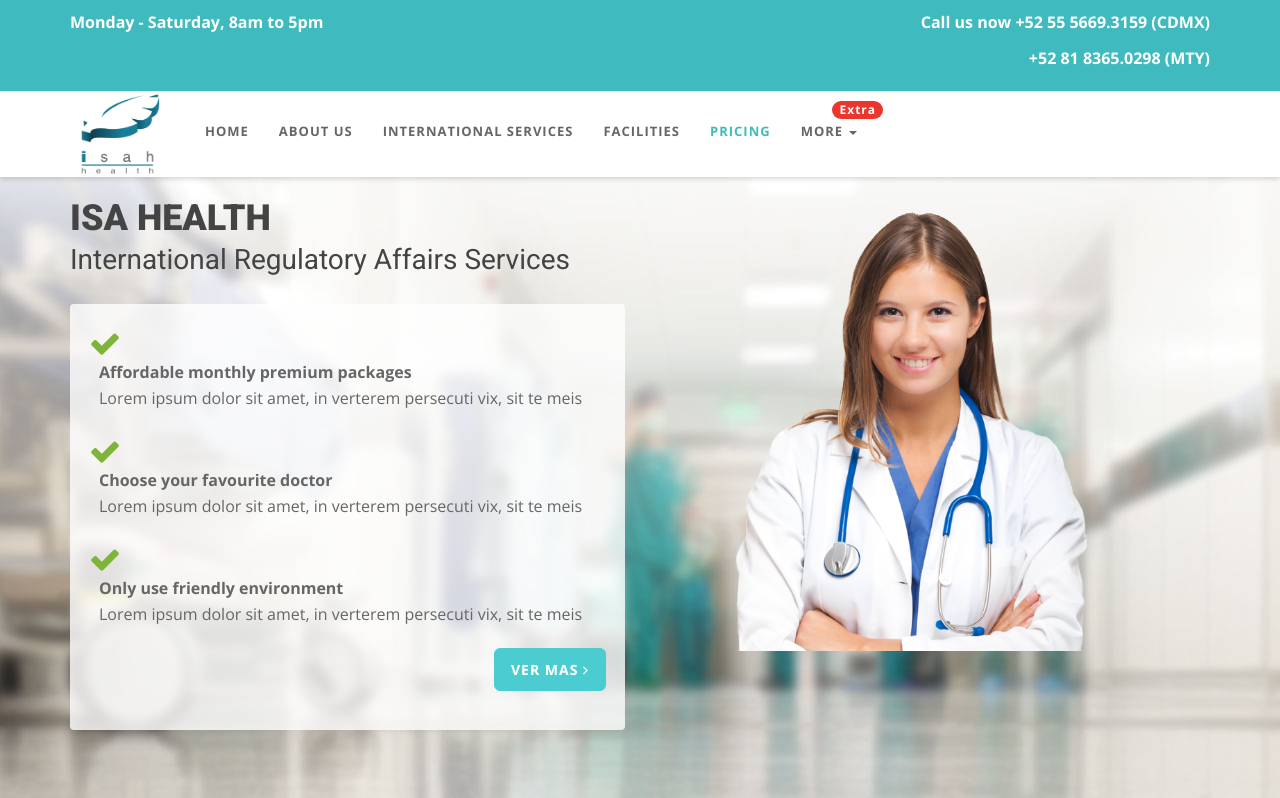
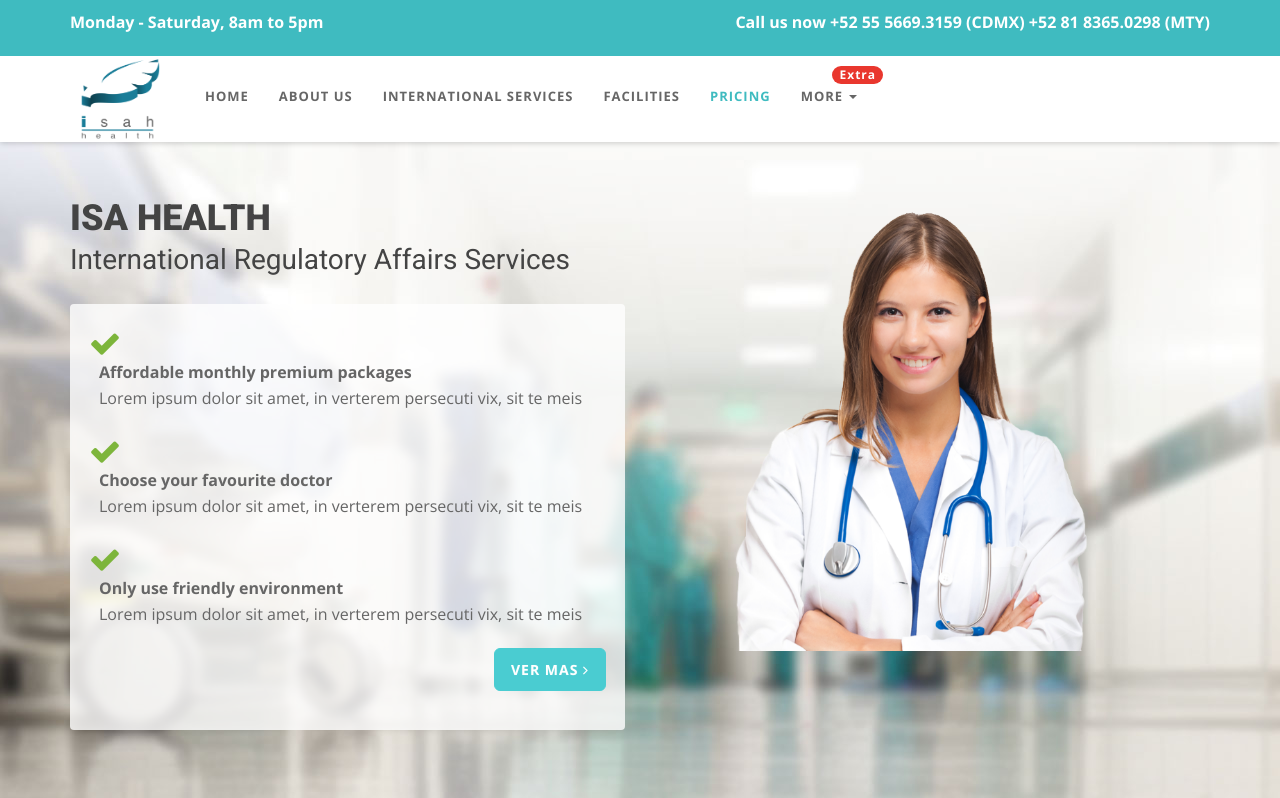
Before and after one commit to nemesysproject/isa, a plain HTML site: page index.html in a window 1280 px wide. Shown: the top 798 px of the page. Drawn offline with nearby package versions, Linux system fonts and the light colour scheme.

Commit message:
Update index.html

```diff
--- a/index.html
+++ b/index.html
@@ -46,8 +46,7 @@
                             <p class="bold text-left">Monday - Saturday, 8am to 5pm </p>
                         </div>
                         <div class="col-sm-6 col-md-6">
-                            <p class="bold text-right">Call us now +52 55 5669.3159 (CDMX)</p>
-                            <p class="bold text-right">            +52 81 8365.0298 (MTY)</p>
+                            <p class="bold text-right">Call us now +52 55 5669.3159 (CDMX) +52 81 8365.0298 (MTY)</p>
                         </div>
                     </div>
                 </div>
```
